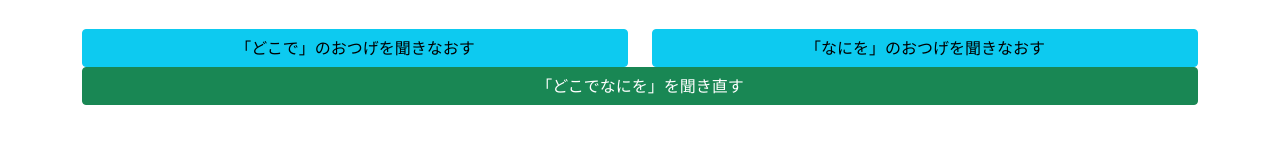
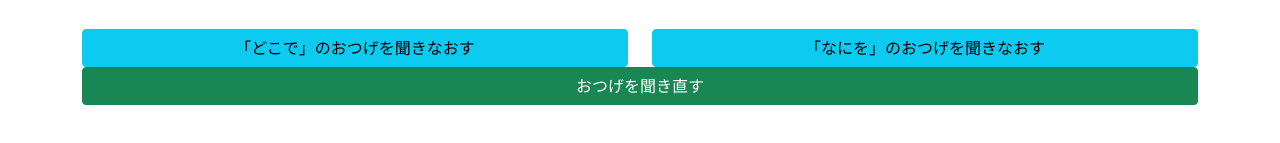
Before and after one commit to sougithub/god_of_walks, a plain HTML site: page index.html in a window 1280 px wide. Shown: the part 163-306 px from the top of the page. Drawn offline with nearby package versions, Linux system fonts and the light colour scheme.

Commit message:
ボタンメッセージを変更

```diff
--- a/index.html
+++ b/index.html
@@ -39,7 +39,7 @@
             </div>
         </div>
         <div class="d-grid gap-2">
-            <input class="btn btn-success" type="button" value="「どこでなにを」を聞き直す" id="where_btn" onclick="lottery('where');lottery('what');">
+            <input class="btn btn-success" type="button" value="おつげを聞き直す" id="where_btn" onclick="lottery('where');lottery('what');">
           </div>
       </div>
 </body>
```
